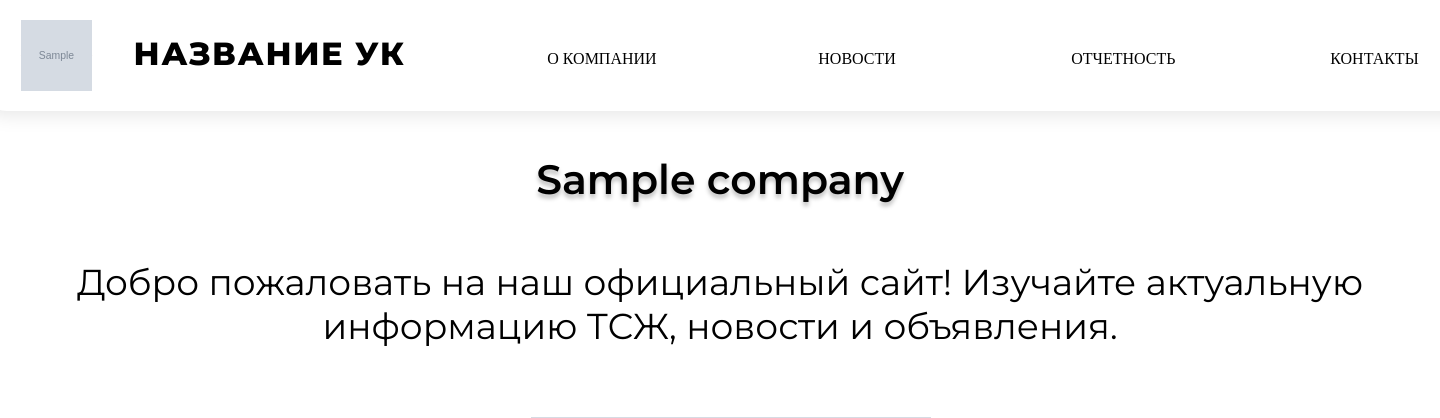
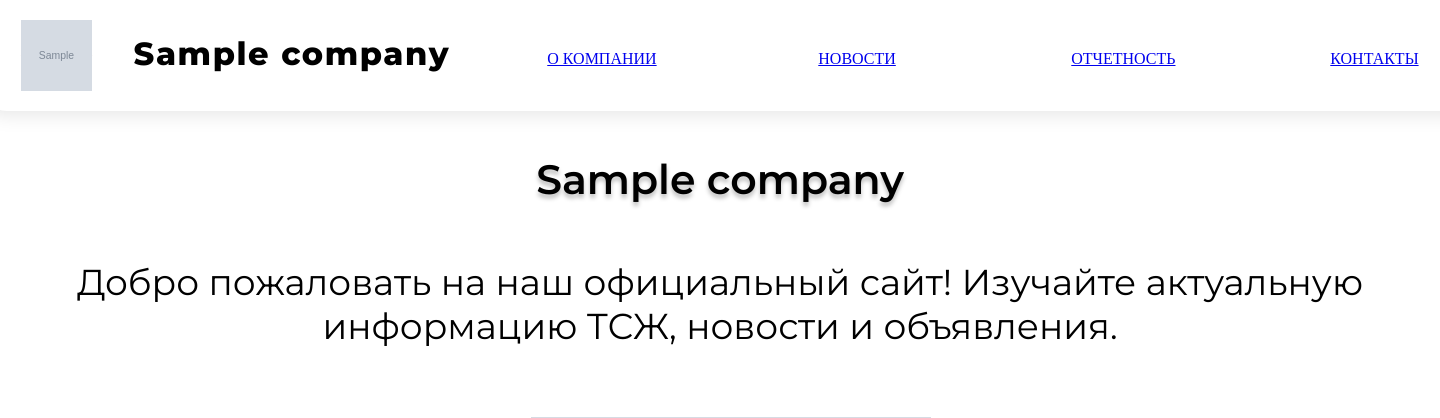
Before and after one commit to cr1stal165/uc-site-constructor-Django-web-app, a Django app: template templates/template_uc1.html in a window 1440 px wide; the page is wider, and only the part inside the window is pictured. Shown: the top 418 px of that part. Run offline with Django 4.2, Linux system fonts and the light colour scheme; tables that the repository leaves empty hold one stand-in row (values such as "Sample post"); the template is opened without the code that fills it: values that come from a table or form of the project are taken from there, most other values are stand-ins (such as "Sample title", 1, 10 or a date in 2020); grey boxes marked "Sample" are stand-in pictures.

Commit message:
templates

```diff
--- a/templates/template_uc1.html
+++ b/templates/template_uc1.html
@@ -22,14 +22,14 @@
             {% endif %}
         </div>
         <div class="menu-top">
-            <ul> НАЗВАНИЕ УК</ul>
+            <ul> {{ site.company.name }}</ul>
         </div>
         <div>
             <ul>
-                <div class="navbar-1"> О КОМПАНИИ</div>
-                <div class="navbar-2"> НОВОСТИ</div>
-                <div class="navbar-3"> ОТЧЕТНОСТЬ</div>
-                <div class="navbar-4"> КОНТАКТЫ</div>
+                <div class="navbar-1"><a href="#info"> О КОМПАНИИ </a></div>
+                <div class="navbar-2"><a href="#news" > НОВОСТИ </a></div>
+                <div class="navbar-3"><a href="#report"> ОТЧЕТНОСТЬ </a></div>
+                <div class="navbar-4"><a href="#contacts"> КОНТАКТЫ </a></div>
             </ul>
         </div>
         <style>.button_1, .button_2, .button_quest, .button_help{background-color: #{{ site.colors }};}</style>
@@ -45,7 +45,7 @@
         <style>body{background: #{{ site.bg_colors }};}</style>
         <style>.logo{background: #{{ site.colors }}</style>
     </div>
-    <p class="text">{{ site.company.name }}</p>
+    <p class="text" id="info">{{ site.company.name }}</p>
     <p class="text1">Добро пожаловать на наш официальный сайт! Изучайте актуальную информацию ТСЖ, новости и
         объявления.</p>
     <div class="img1">
@@ -64,9 +64,8 @@
     <a class="button_2" href="#">
         <p>Передать показания приборов учета</p>
     </a>
-    <p class="new">НОВОСТИ</p>
+    <p class="new" id="news">НОВОСТИ</p>
     <div class="all_new">
-
         <div class="new_block1">
             <div class="new_block_date1">
                 <p class="new_block_date1_text1">01.01.01</p>
@@ -98,7 +97,7 @@
         <div class="arrow-2-top"></div>
         <div class="arrow-2-bottom"></div>
     </div>
-    <p class="report"> ОТЧЕТНОСТЬ</p>
+    <p class="report" id="report"> ОТЧЕТНОСТЬ</p>
     <div class="all_report">
         <br><br><br><br><br>
         <div class="accordion">
@@ -132,7 +131,7 @@
             </section>
         </div>
     </div>
-    <p class="contacts">КОНТАКТЫ</p>
+    <p class="contacts" id="contacts">КОНТАКТЫ</p>
     <div class="all_contacts">
         <div class="contacts1">
             <div class="phone"></div>
```
Also changed, not shown: templates/template_uc2.html (+9 -11 lines), templates/template_uc3.html (+8 -9 lines).
